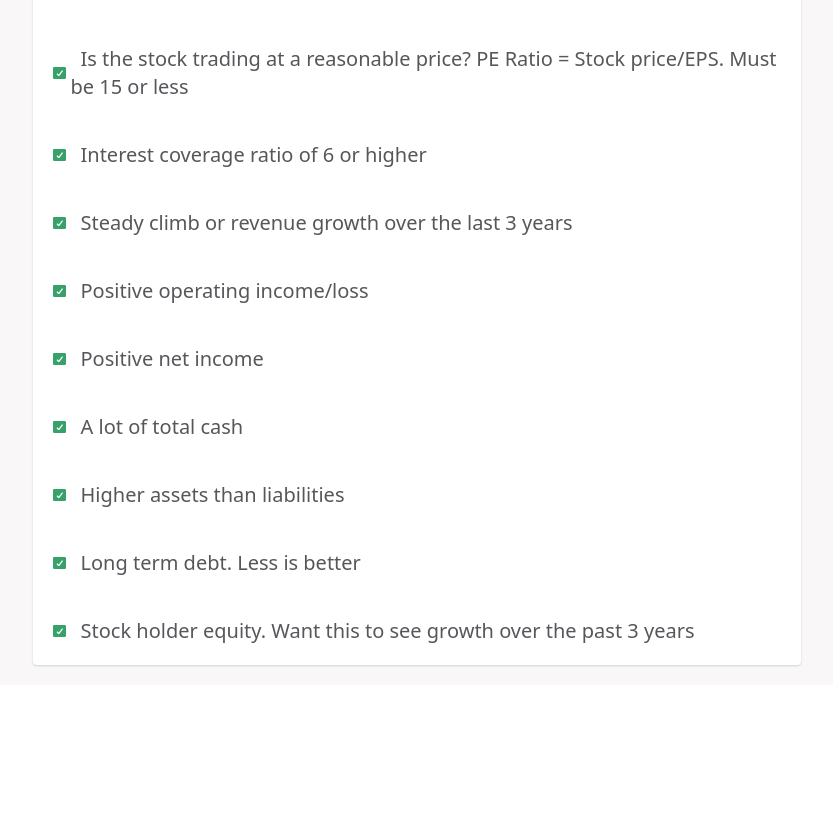
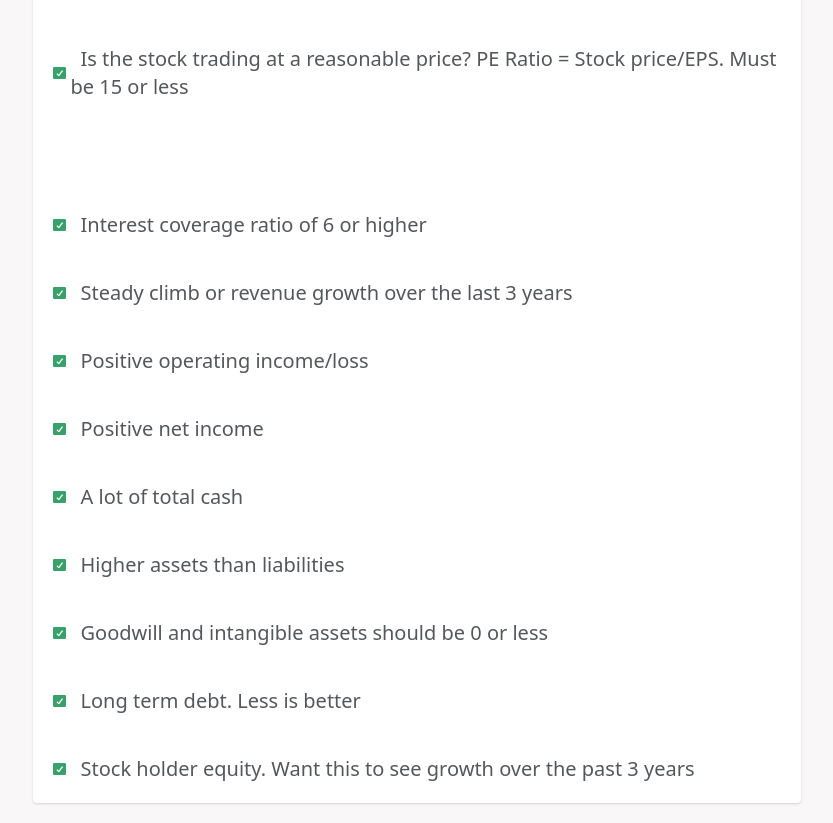
Before and after one commit to marvincayetano/quickdiligence, a Next.js app in the folder client/: page /1 in a window 1280 px wide. Shown: the part 764-1587 px from the top of the page, without its empty margins (223-1056 px from the left). Before the commit the page ends 1449 px from the top, so only its background shows below. Built offline with nearby package versions, Linux system fonts and the light colour scheme.

Commit message:
🔥 Chore: Client PERatio result

```diff
--- /dev/null
+++ b/client/src/components/ResultContainer.tsx
@@ -0,0 +1,18 @@
+import React from 'react'
+import styled from 'styled-components';
+
+export const ResultContainer: React.FC = ({ children }) => {
+        return (
+                <Result__Container>
+                    {children}
+                </Result__Container>
+        );
+}
+
+const Result__Container = styled.div`
+    display: flex;
+    justify-content: center;
+    align-items: center;
+    height: 3rem;
+    margin-bottom: 4rem;
+`;
--- a/client/src/pages/[symbol].tsx
+++ b/client/src/pages/[symbol].tsx
@@ -3,7 +3,7 @@ import { useRouter } from "next/router";
 import axios from "axios";
 
 import Nprogress from "nprogress";
-import { Box, Button } from "@chakra-ui/react";
+import { Badge, Box, Button } from "@chakra-ui/react";
 import { CheckBox } from "../components/CheckBox";
 import { Layout } from "../components/Layout";
 import { ArrowForwardIcon } from "@chakra-ui/icons";
@@ -16,6 +16,32 @@ import {
   Index__optionsContainer,
   Index__optionsTable,
 } from "../styles/Index";
+import { ResultContainer } from "../components/ResultContainer";
+
+interface AnalyzedData {
+    EPS: {
+        data: [number]
+        isPositiveNumber: boolean
+        isIncreasing: boolean
+      },
+      PERatio: { data: [number], isUndervalued: boolean, isOverValued: boolean },
+      IRatio: { data: [number], isSixHigher: boolean },
+      RGrowth: {
+        data: [string]
+        isIncreasing: boolean
+      },
+      IncomeLoss: { data: string, isNegative: boolean },
+      PnetIncome: { data: string, isPositive: boolean },
+      TotalCash: { data: string },
+      TotalAssets: {
+        data: { assets: string, liabilities: string },
+        isPositiveAL: boolean
+      },
+      SHEquity: {
+        data: [string],
+        isIncreasing: boolean
+      }
+}
 
 interface SymbolProps {
   foundStock: any;
@@ -39,7 +65,7 @@ const eps_linechart_options = {
 const Symbol: React.FC<SymbolProps> = ({ foundStock }) => {
   const router = useRouter();
   // TODO: Make this a constant array of objects that contains the name and description
-  const [analyze, setAnalyze] = useState({});
+  const [analyzedData, setAnalyzedData] = useState<AnalyzedData>();
   const [currentOptions, setCurrentOptions] = useState([
     "EPS",
     "ROI",
@@ -51,6 +77,7 @@ const Symbol: React.FC<SymbolProps> = ({ foundStock }) => {
     "PNETINCOME",
     "CASH",
     "AL",
+    "GWIA",
     "LD",
     "SHE",
   ]) as any;
@@ -97,7 +124,7 @@ const Symbol: React.FC<SymbolProps> = ({ foundStock }) => {
       })
       .then((res) => {
         console.log(res);
-        setAnalyze(res.data);
+        setAnalyzedData(res.data);
       })
       .catch((err) => {
         console.log(err);
@@ -161,6 +188,23 @@ const Symbol: React.FC<SymbolProps> = ({ foundStock }) => {
             currentOptions={currentOptions}
             setCurrentOptions={setCurrentOptions}
           />
+          <ResultContainer>
+                  <div>
+                      <span style={{ paddingRight: "1rem", fontSize: "2rem", fontWeight: 400 }}>
+                        {
+                            analyzedData && analyzedData.PERatio.data
+                        }
+                      </span>
+                    {
+                        // TODO: Remove after test && There should always be data
+                        analyzedData && (
+                            analyzedData.PERatio.isOverValued?
+                            <Badge style={{ fontSize: "1.3rem" }} colorScheme="red">Overvalued</Badge> :
+                            <Badge style={{ fontSize: "1.3rem" }} colorScheme="green">Good</Badge>
+                        )
+                    }
+                  </div>
+          </ResultContainer>
           <CheckBox
             name="IRATIO"
             description="Interest coverage ratio of 6 or higher"
@@ -198,6 +242,12 @@ const Symbol: React.FC<SymbolProps> = ({ foundStock }) => {
             setCurrentOptions={setCurrentOptions}
           />
           <CheckBox
+            name="GWIA"
+            description="Goodwill and intangible assets should be 0 or less"
+            currentOptions={currentOptions}
+            setCurrentOptions={setCurrentOptions}
+          />
+          <CheckBox
             name="LD"
             description="Long term debt. Less is better"
             currentOptions={currentOptions}
```
